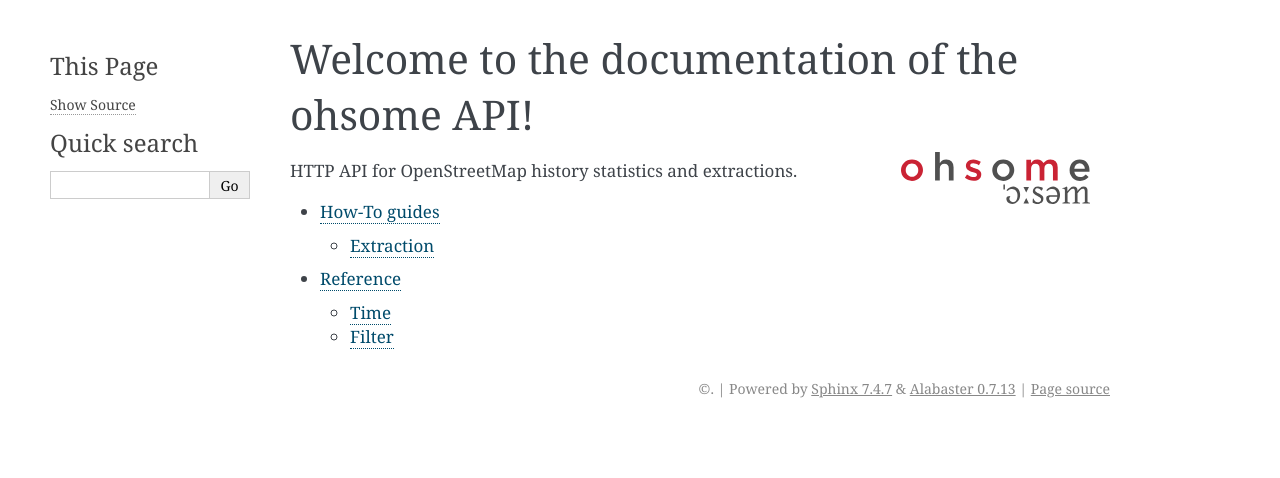
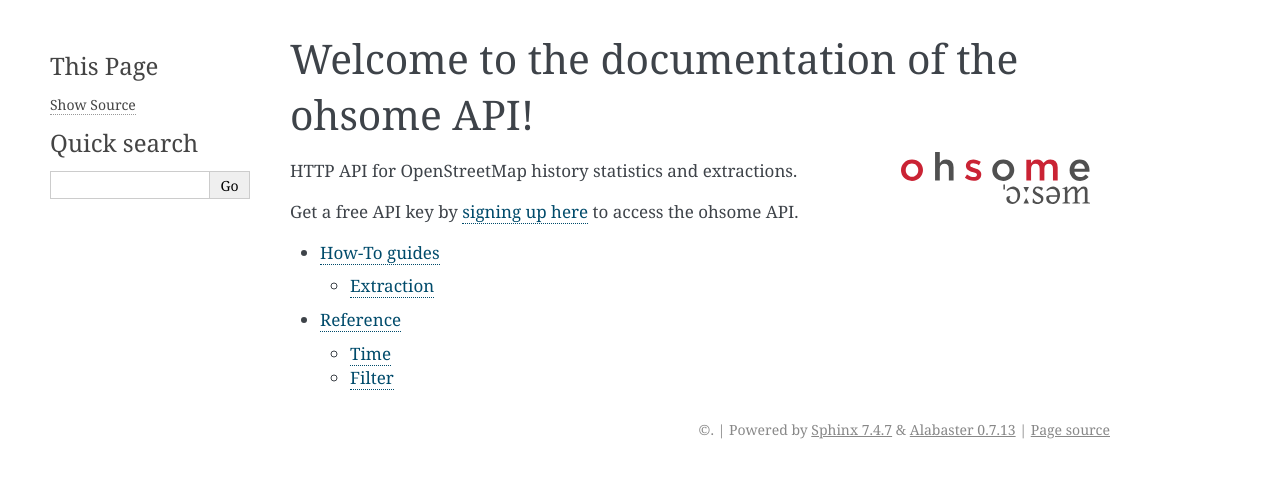
Before and after one commit to GIScience/ohsome-api, a Sphinx documentation site: the page built from docs/source/index.rst, in a window 1280 px wide. Shown: the top 478 px of the page. Built offline with Sphinx 7.4.7, drawn with Linux system fonts in a browser that asks for light colours.

Commit message:
docs/sphinx: add link to heigit account signup

```diff
--- a/docs/source/index.rst
+++ b/docs/source/index.rst
@@ -12,6 +12,10 @@
 
 HTTP API for OpenStreetMap history statistics and extractions.
 
+Get a free API key by `signing up here`_ to access the ohsome API.
+
+.. _signing up here: https://account.heigit.org/signup
+
 .. toctree::
    :maxdepth: 2
 
```
